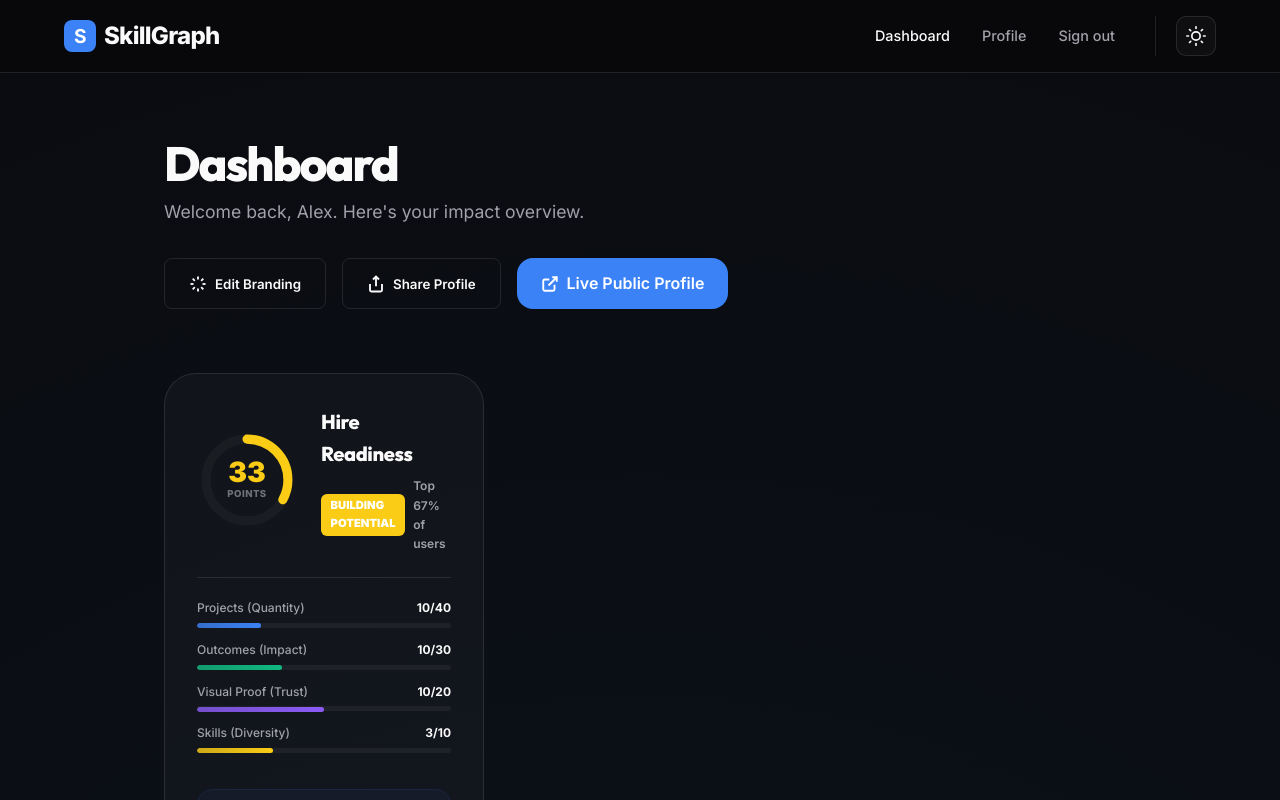
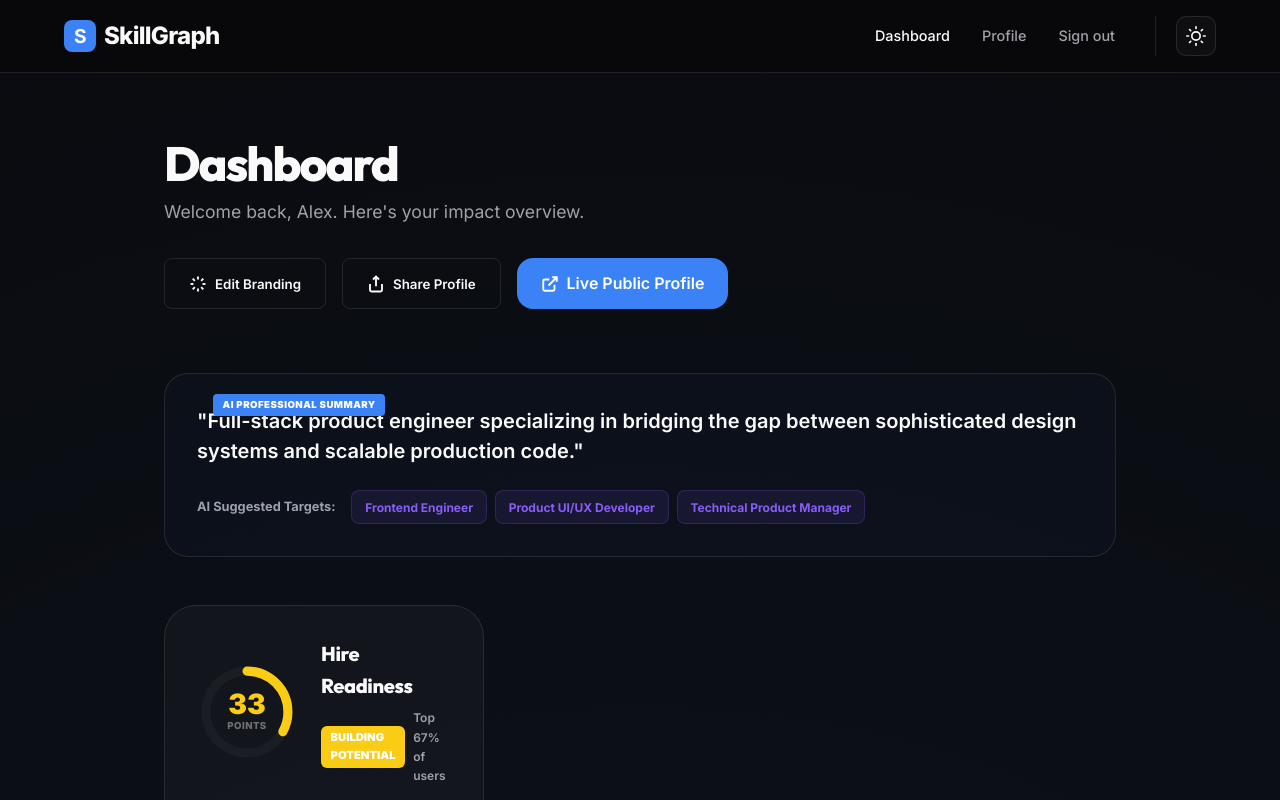
Before and after one commit to sndp013/Skillgraphv2, a Next.js app: page /dashboard in a window 1280 px wide. Shown: the top 800 px of the page. Built offline with nearby package versions, Linux system fonts and the light colour scheme.

Commit message:
fix: resolve dashboard syntax errors and add missing AI summary section

```diff
--- a/src/app/dashboard/page.tsx
+++ b/src/app/dashboard/page.tsx
@@ -11,6 +11,7 @@ import { GrowthTimeline } from '@/components/GrowthTimeline';
 import { AIReviewModal } from '@/components/AIReviewModal';
 import { ThemeSwitcher } from '@/components/ThemeSwitcher';
 import { RecruiterAnalytics } from '@/components/RecruiterAnalytics';
+import { motion } from 'framer-motion';
 
 export default function Dashboard() {
   const { profile, setProfile } = useProfile();
@@ -67,6 +68,53 @@ export default function Dashboard() {
             </Link>
           </div>
         </div>
+
+        {/* AI Enhanced Identity Section */}
+        {(profile.bio || profile.suggestedRoles) && (
+          <motion.div
+            initial={{ opacity: 0, y: 10 }}
+            animate={{ opacity: 1, y: 0 }}
+            style={{
+              backgroundColor: 'rgba(59, 130, 246, 0.03)',
+              border: '1px solid var(--border)',
+              borderRadius: '24px',
+              padding: '2rem',
+              marginBottom: '3rem',
+              display: 'flex',
+              flexDirection: 'column',
+              gap: '1.5rem'
+            }}
+          >
+            {profile.bio && (
+              <div style={{ position: 'relative' }}>
+                <span style={{
+                  position: 'absolute', top: '-0.75rem', left: '1rem',
+                  backgroundColor: 'var(--accent)', color: 'white', fontSize: '0.6rem',
+                  fontWeight: 900, padding: '0.2rem 0.6rem', borderRadius: '4px',
+                  textTransform: 'uppercase', letterSpacing: '0.05em'
+                }}>AI Professional Summary</span>
+                <p style={{ fontSize: '1.25rem', fontWeight: 600, margin: 0, lineHeight: 1.5, color: 'var(--foreground)' }}>
+                  "{profile.bio}"
+                </p>
+              </div>
+            )}
+
+            {profile.suggestedRoles && profile.suggestedRoles.length > 0 && (
+              <div style={{ display: 'flex', alignItems: 'center', gap: '1rem', flexWrap: 'wrap' }}>
+                <span style={{ fontSize: '0.8rem', color: 'var(--text-muted)', fontWeight: 700 }}>AI Suggested Targets:</span>
+                <div style={{ display: 'flex', gap: '0.5rem', flexWrap: 'wrap' }}>
+                  {profile.suggestedRoles.map(role => (
+                    <span key={role} style={{
+                      backgroundColor: 'rgba(139, 92, 246, 0.1)', color: '#8b5cf6',
+                      padding: '0.4rem 0.8rem', borderRadius: '8px', fontSize: '0.75rem', fontWeight: 700,
+                      border: '1px solid rgba(139, 92, 246, 0.2)'
+                    }}>{role}</span>
+                  ))}
+                </div>
+              </div>
+            )}
+          </motion.div>
+        )}
 
         <div style={{ display: 'grid', gridTemplateColumns: 'minmax(320px, 1fr) 2fr', gap: '2rem', marginBottom: '4rem', alignItems: 'start' }} className="animate-fade-in">
           <HireScoreGauge />
--- a/src/components/RecruiterAnalytics.tsx
+++ b/src/components/RecruiterAnalytics.tsx
@@ -8,16 +8,16 @@ export function RecruiterAnalytics() {
   const { profile } = useProfile();
   const { analytics } = profile;
 
-  // Simple SVG Line Chart generator
-  const maxViews = Math.max(...analytics.viewHistory.map(p => p.views));
+  const maxViews = analytics.viewHistory.length > 0 ? Math.max(...analytics.viewHistory.map(p => p.views)) : 0;
   const chartHeight = 100;
   const chartWidth = 300;
 
-  const points = analytics.viewHistory.map((p, i) => {
+  const hasHistory = analytics.viewHistory && analytics.viewHistory.length > 1;
+  const points = hasHistory ? analytics.viewHistory.map((p, i) => {
     const x = (i / (analytics.viewHistory.length - 1)) * chartWidth;
-    const y = chartHeight - (p.views / maxViews) * chartHeight;
+    const y = chartHeight - (p.views / (maxViews || 1)) * chartHeight;
     return `${x},${y}`;
-  }).join(' ');
+  }).join(' ') : `0,${chartHeight} ${chartWidth},${chartHeight}`;
 
   return (
     <div style={{ display: 'flex', flexDirection: 'column', gap: '2.5rem' }}>
```
